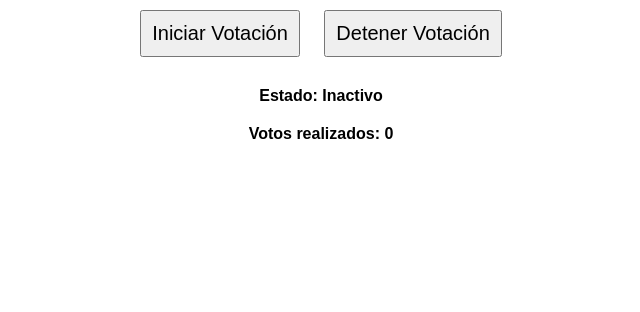
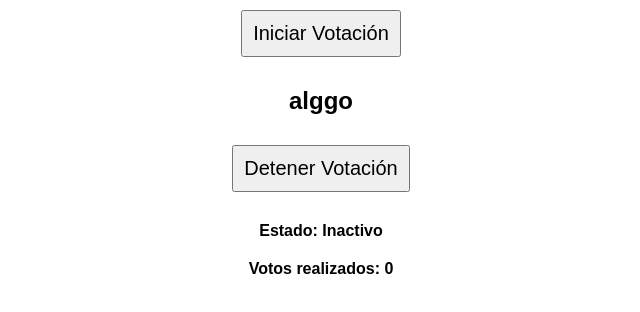
Before and after one commit to Kath9610/fb-vote, a plain HTML site: page index.html in a window 1280 px wide. Shown: the part 108-420 px from the top of the page, without its empty margins (319-959 px from the left). Drawn offline with Linux system fonts and the light colour scheme; no server answers.

Commit message:
Update index.html

```diff
--- a/index.html
+++ b/index.html
@@ -13,6 +13,7 @@
 <body>
     <h1>Control de Votación</h1>
     <button onclick="iniciar()">Iniciar Votación</button>
+    <h2>alggo</h2>
     <button onclick="detener()">Detener Votación</button>
     <p id="status">Estado: Inactivo</p>
     <p id="contador">Votos realizados: 0</p>
```
